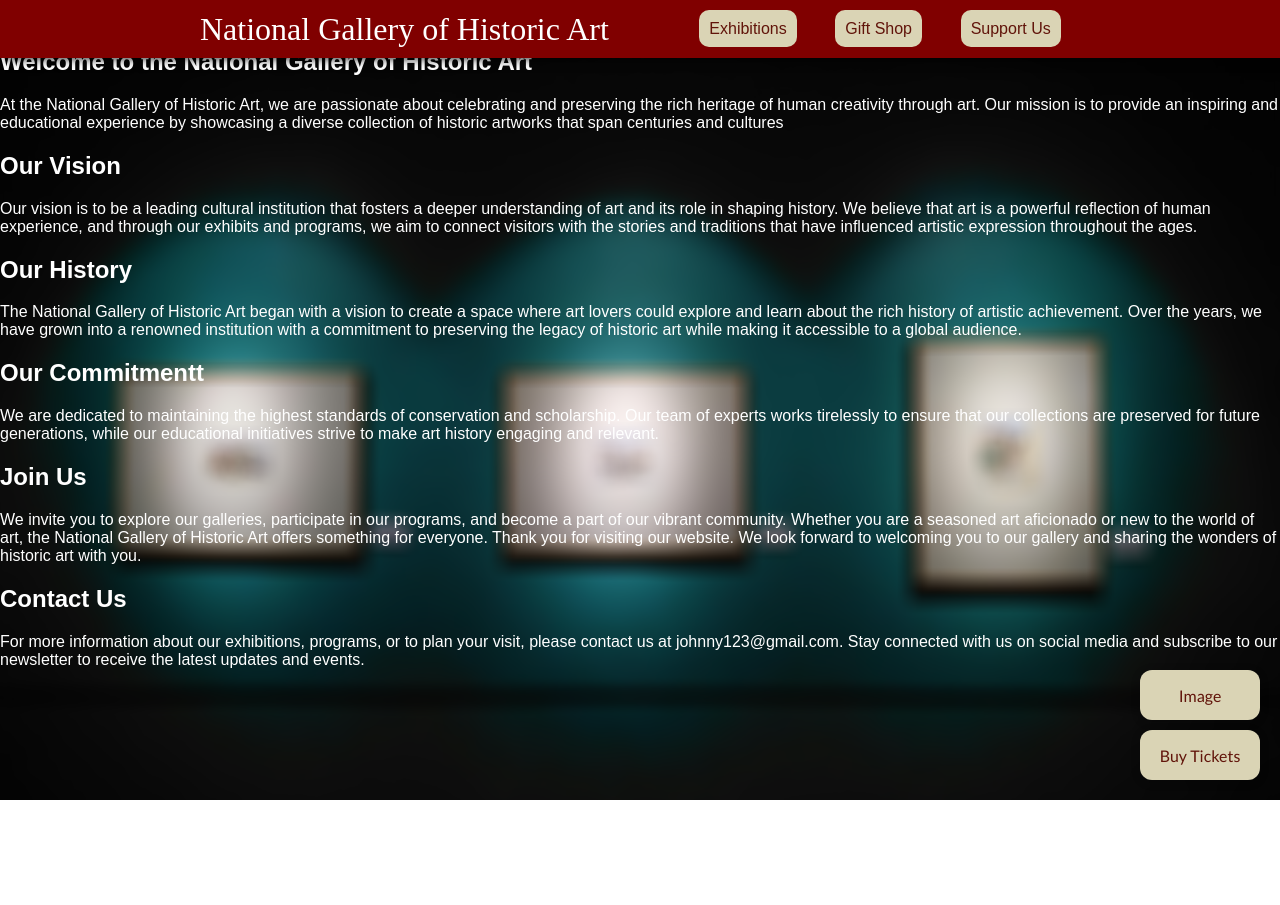
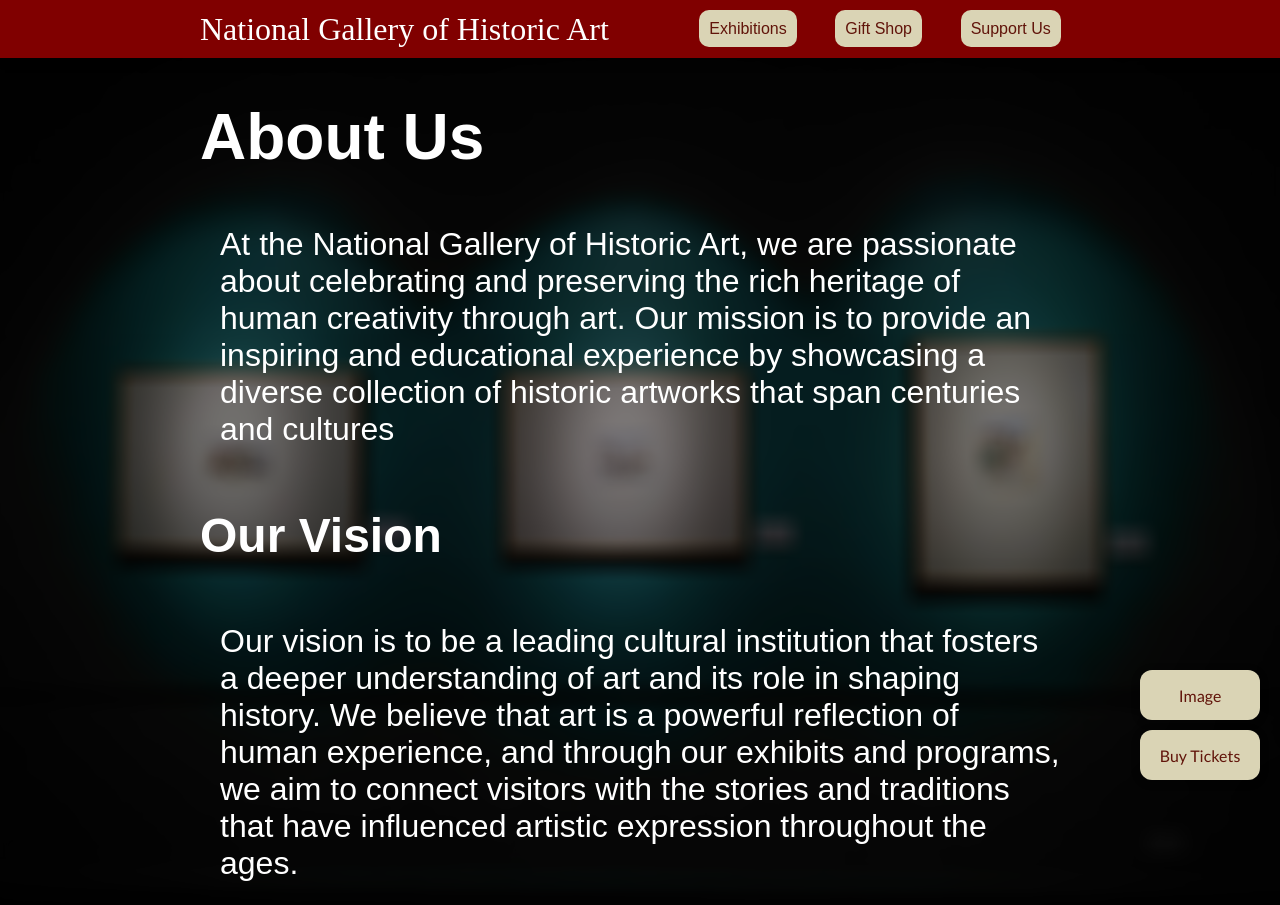
Before and after one commit to NINJAHATTORI004/SIH-2024, a website: page public/about.html in a window 1280 px wide. Shown: the top 905 px of the page. Before the commit the page ends 800 px from the top, so only its background shows below. Drawn offline with nearby package versions, Linux system fonts and the light colour scheme; a web font is replaced by a local one.

Commit message:
add style to about use page

```diff
--- a/public/about.html
+++ b/public/about.html
@@ -27,8 +27,7 @@
     <div class="about">
       <section class="about-section">
         <h1>About Us</h1>
-        <h2>Welcome to the National Gallery of Historic Art</h2>
-        <p>
+        <p id="introduction">
           At the National Gallery of Historic Art, we are passionate about
           celebrating and preserving the rich heritage of human creativity
           through art. Our mission is to provide an inspiring and educational
--- a/public/styles.css
+++ b/public/styles.css
@@ -23,7 +23,11 @@ font-weight: Use a value from 400 to 700
 
 body {
   font-family: Arial, sans-serif;
-  background-image: url(images/pexels-atlasworld-1674049.webp);
+  background-image: linear-gradient(
+      hsla(0, 0%, 0%, 0.502),
+      hsla(0, 0%, 0%, 0.516)
+    ),
+    url(images/pexels-atlasworld-1674049.webp);
   background-repeat: no-repeat;
   background-size: cover;
   background-attachment: fixed;
@@ -139,6 +143,20 @@ article h3 {
   padding-top: 20px;
   margin: 0px;
   color: #aab396;
+}
+/* About Page */
+.about-section {
+  padding: 100px 200px;
+}
+.about-section p {
+  padding: 20px;
+  font-size: 2em;
+}
+.about-section h1 {
+  font-size: 4em;
+}
+.about-section h2 {
+  font-size: 3em;
 }
 /* Chatbot popup */
 .chatbot-heading {
```
